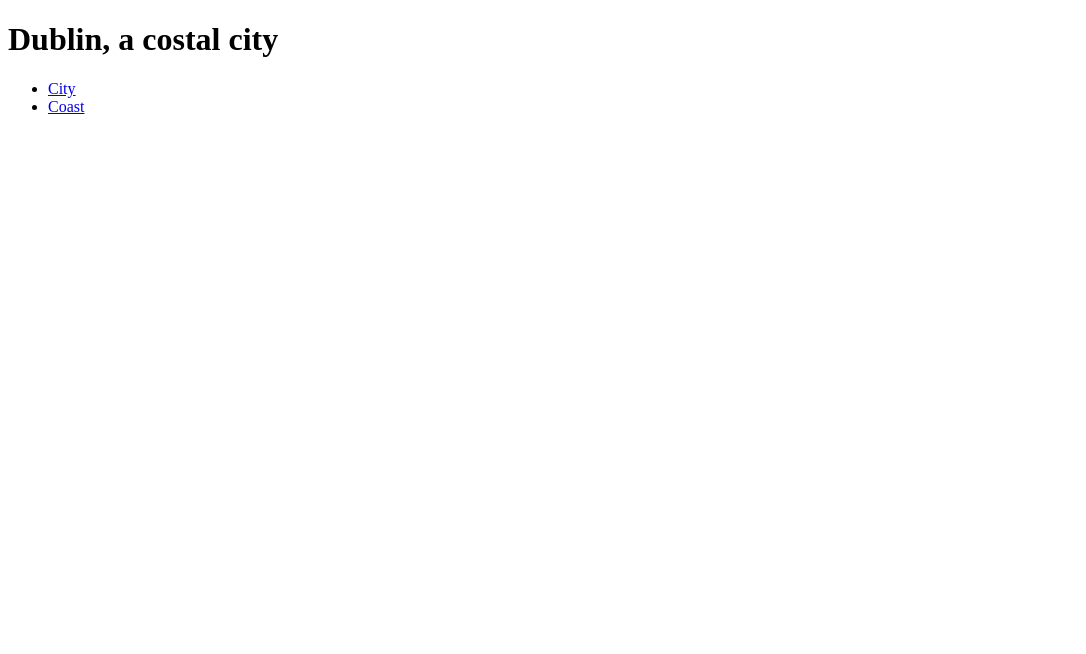
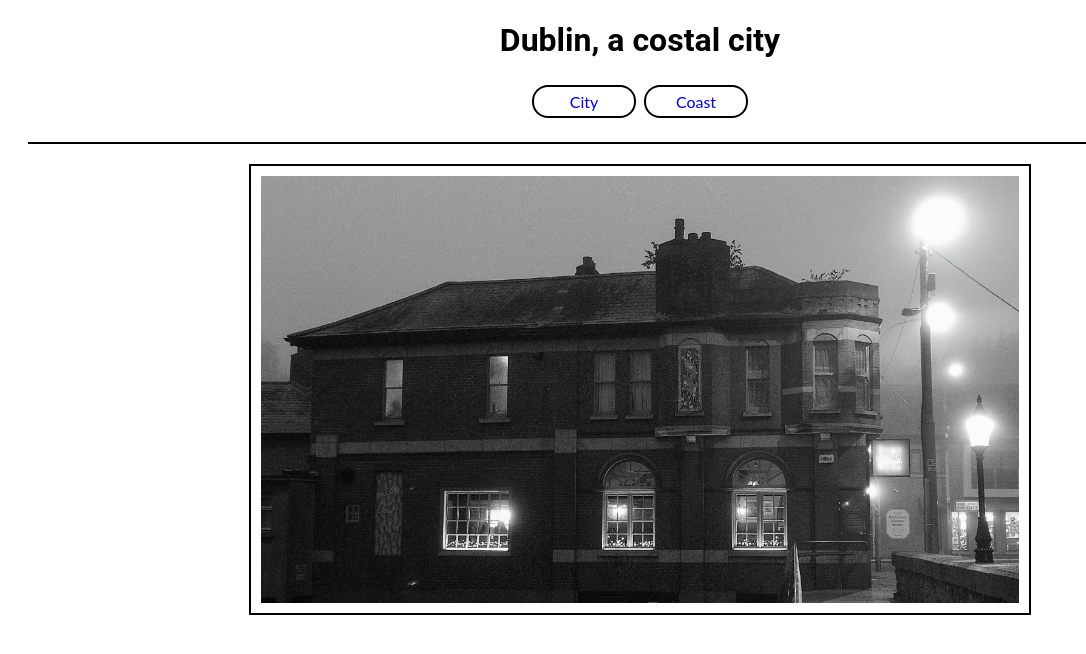
Before and after one commit to hpesciotti/Dublin-Coast-City, a plain HTML site: page index.html in a window 1280 px wide. Shown: the whole page, without its empty margins (0-1086 px from the left). Drawn offline with Linux system fonts and the light colour scheme.

Commit message:
feat: images/ ../index.html ../coast.html

```diff
--- a/index.html
+++ b/index.html
@@ -4,6 +4,7 @@
     <meta charset="UTF-8">
     <meta http-equiv="X-UA-Compatible" content="IE-edge">
     <meta name="viewport" content="width=<device-width>, initial-scale=1.0">
+    <link rel="stylesheet" href="assets/css/style.css">
     <title>Dublin</title>
 </head>
 <body>
@@ -18,5 +19,10 @@
             </li>
         </ul>
     </nav>
+    <section>
+        <figue>
+            <img src="assets/images/city.jpg" alt="an image of urban Dublin">
+        </figue>
+    </section>
 </body>
 </html>
```
Also changed, not shown: coast.html (+4 -0 lines), assets/images/beach.jpg (added), assets/images/city.jpg (added).
